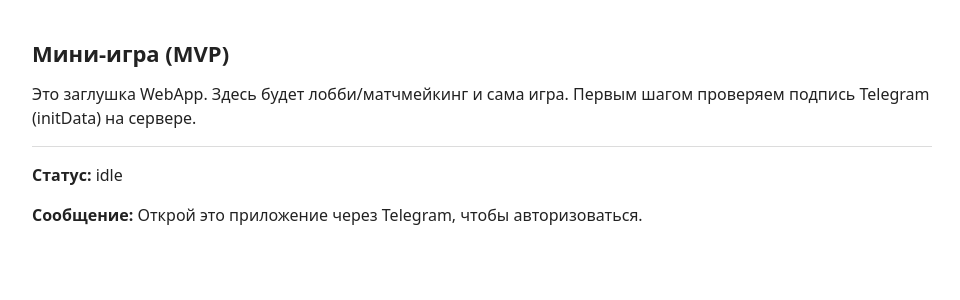
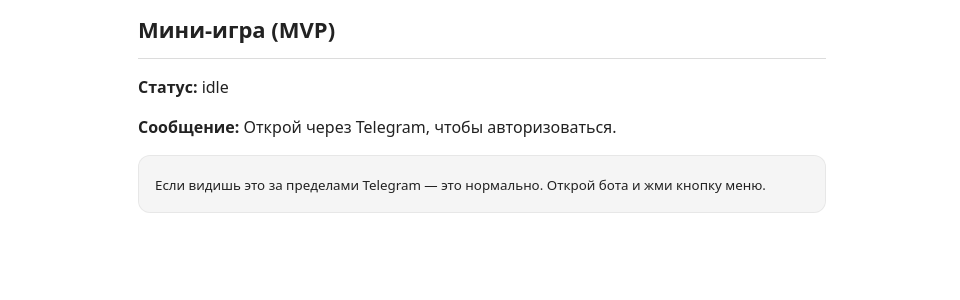
Before and after one commit to RomkaGoat163/tg-game-starter, a React (Vite) app in the folder webapp/: page / in a window 1280 px wide. Shown: the top 300 px of the page, without its empty margins (158-1118 px from the left). Built offline with nearby package versions, Linux system fonts and the light colour scheme; no server answers.

Commit message:
Update App.tsx

```diff
--- a/webapp/src/App.tsx
+++ b/webapp/src/App.tsx
@@ -1,52 +1,33 @@
-import { useEffect, useState } from 'react';
-import { postJSON } from './Api';
-import { webAppReady, getInitData } from './telegram';
+import React, { useEffect, useState } from 'react';
 
-type VerifyResponse = {
-  ok: boolean;
-  error?: string;
-  user?: { id: string; username?: string };
-  balance?: number;
-};
+type Status = 'idle' | 'loading' | 'done' | 'error';
 
 export default function App() {
-  const [status, setStatus] = useState<'idle' | 'checking' | 'ok' | 'error'>('idle');
-  const [message, setMessage] = useState('');
+  const [status, setStatus] = useState<Status>('idle');
+  const [msg, setMsg] = useState<string>('Открой через Telegram, чтобы авторизоваться.');
 
   useEffect(() => {
-    webAppReady();
-    const initData = getInitData();
-
-    if (!initData) {
-      setMessage('Открой это приложение через Telegram, чтобы авторизоваться.');
-      return;
-    }
-
-    (async () => {
-      try {
-        setStatus('checking');
-        const res = await postJSON<VerifyResponse>('/auth/verify', { initData });
-        if (res.ok) {
-          setStatus('ok');
-          setMessage(`Готово! Привет, ${res.user?.username || 'игрок'} — баланс: ${res.balance ?? 0}`);
-        } else {
-          setStatus('error');
-          setMessage(res.error || 'Ошибка авторизации');
-        }
-      } catch (e: any) {
-        setStatus('error');
-        setMessage(e.message);
-      }
-    })();
+    // Поймаем любые JS-ошибки и выведем на экран
+    const onErr = (e: any) => setMsg(`JS error: ${e?.message || e}`);
+    window.addEventListener('error', onErr);
+    window.addEventListener('unhandledrejection', (e: any) => onErr(e?.reason));
+    return () => {
+      window.removeEventListener('error', onErr);
+      window.removeEventListener('unhandledrejection', onErr);
+    };
   }, []);
 
   return (
-    <main style={{ maxWidth: 900, margin: '40px auto', fontFamily: 'system-ui, -apple-system, Segoe UI, Roboto, Arial' }}>
+    <div className="container">
       <h1>Мини-игра (MVP)</h1>
-      <p>Это заглушка WebApp. Здесь будет лобби/матчмейкинг и сама игра. Первым шагом проверяем подпись Telegram (initData) на сервере.</p>
       <hr />
       <p><b>Статус:</b> {status}</p>
-      <p><b>Сообщение:</b> {message}</p>
-    </main>
+      <p><b>Сообщение:</b> {msg}</p>
+      <div className="card">
+        <small className="hint">
+          Если видишь это за пределами Telegram — это нормально. Открой бота и жми кнопку меню.
+        </small>
+      </div>
+    </div>
   );
 }
```
